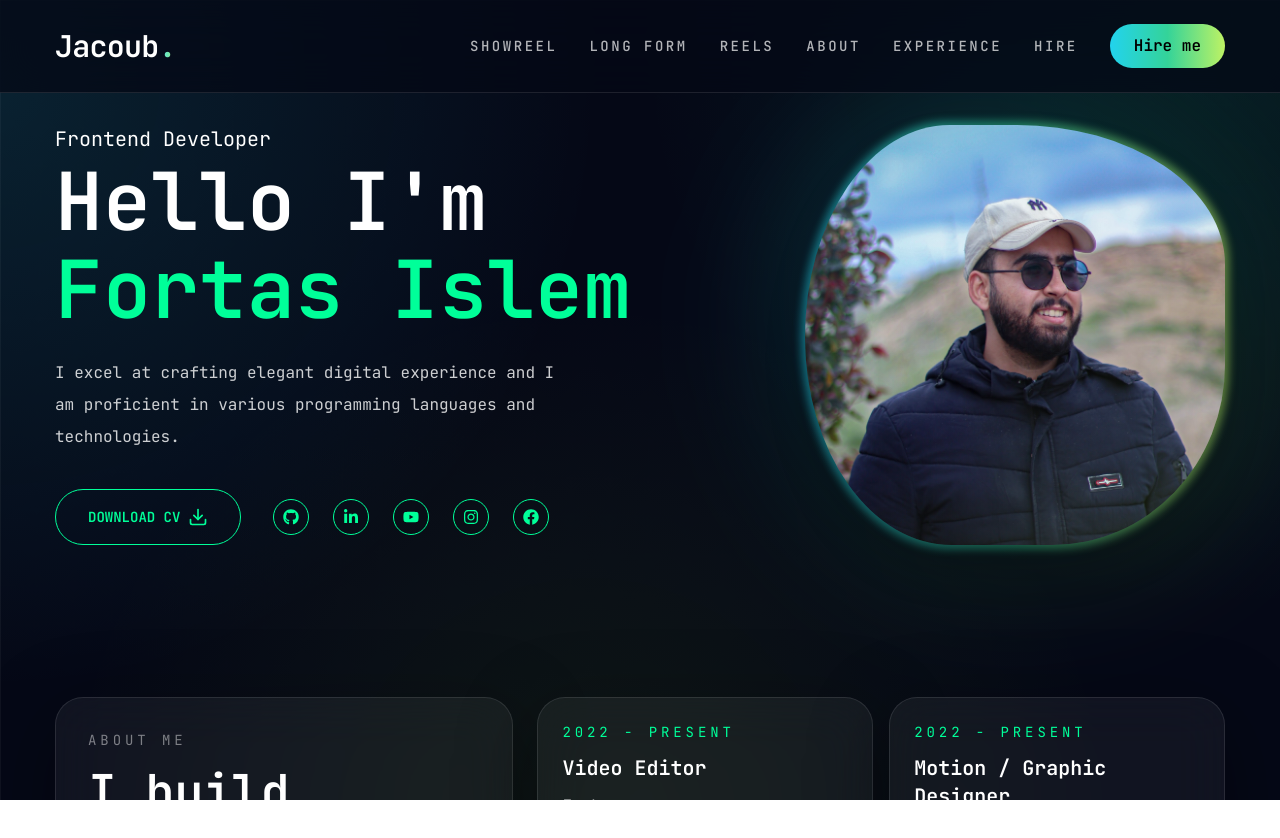
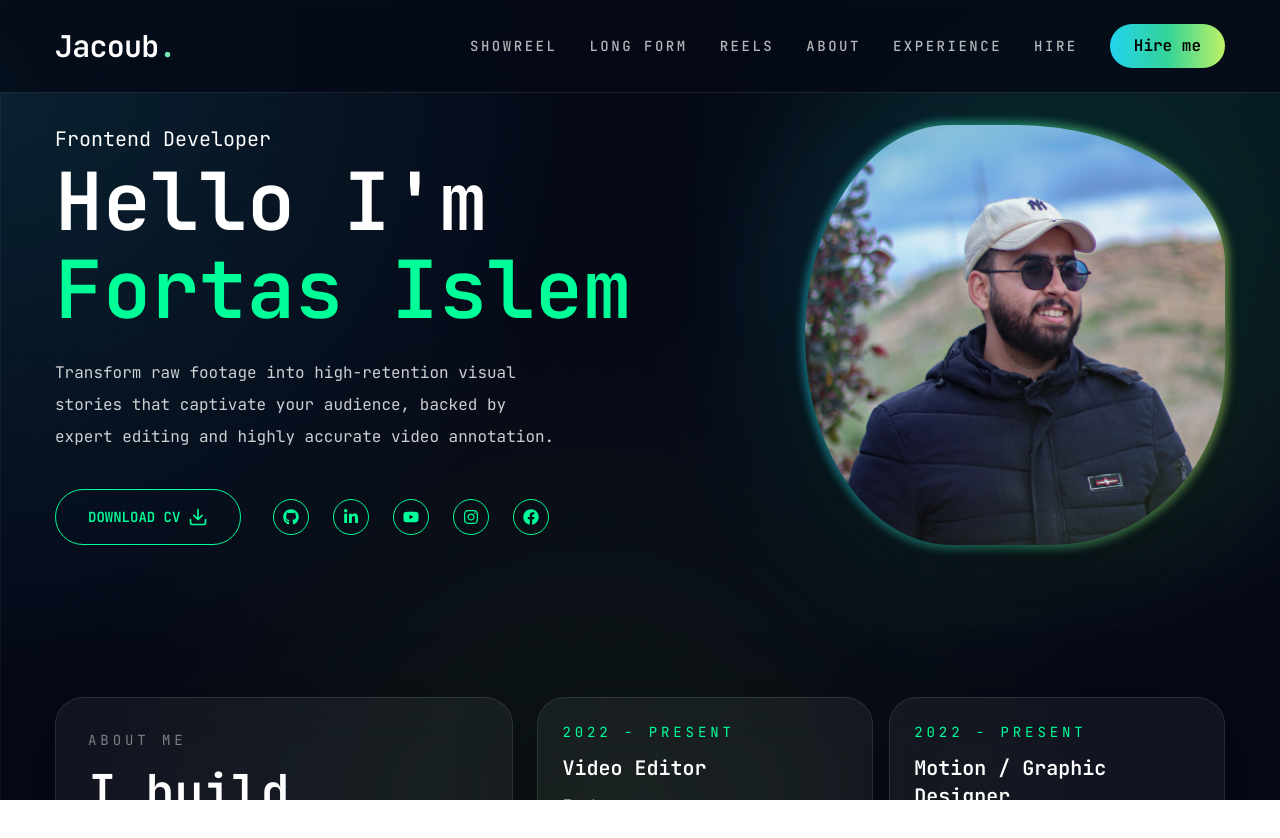
Before and after one commit to fortas-islem19/MediaPortfolio, a Next.js app: page / in a window 1280 px wide. Shown: the top 838 px of the page. Built offline with nearby package versions, Linux system fonts and the light colour scheme.

Commit message:
description edited

```diff
--- a/app/page.tsx
+++ b/app/page.tsx
@@ -137,8 +137,7 @@ const Home = () => {
               Hello I&apos;m <br /> <span className="text-accent">Fortas Islem</span>
             </h1>
             <p className="max-w-[500px] mb-9 text-white/80">
-              I excel at crafting elegant digital experience and I am
-              proficient in various programming languages and technologies.
+              Transform raw footage into high-retention visual stories that captivate your audience, backed by expert editing and highly accurate video annotation.
             </p>
             {/* btn and socials */}
             <div className="flex flex-col xl:flex-row items-center gap-8">
```
